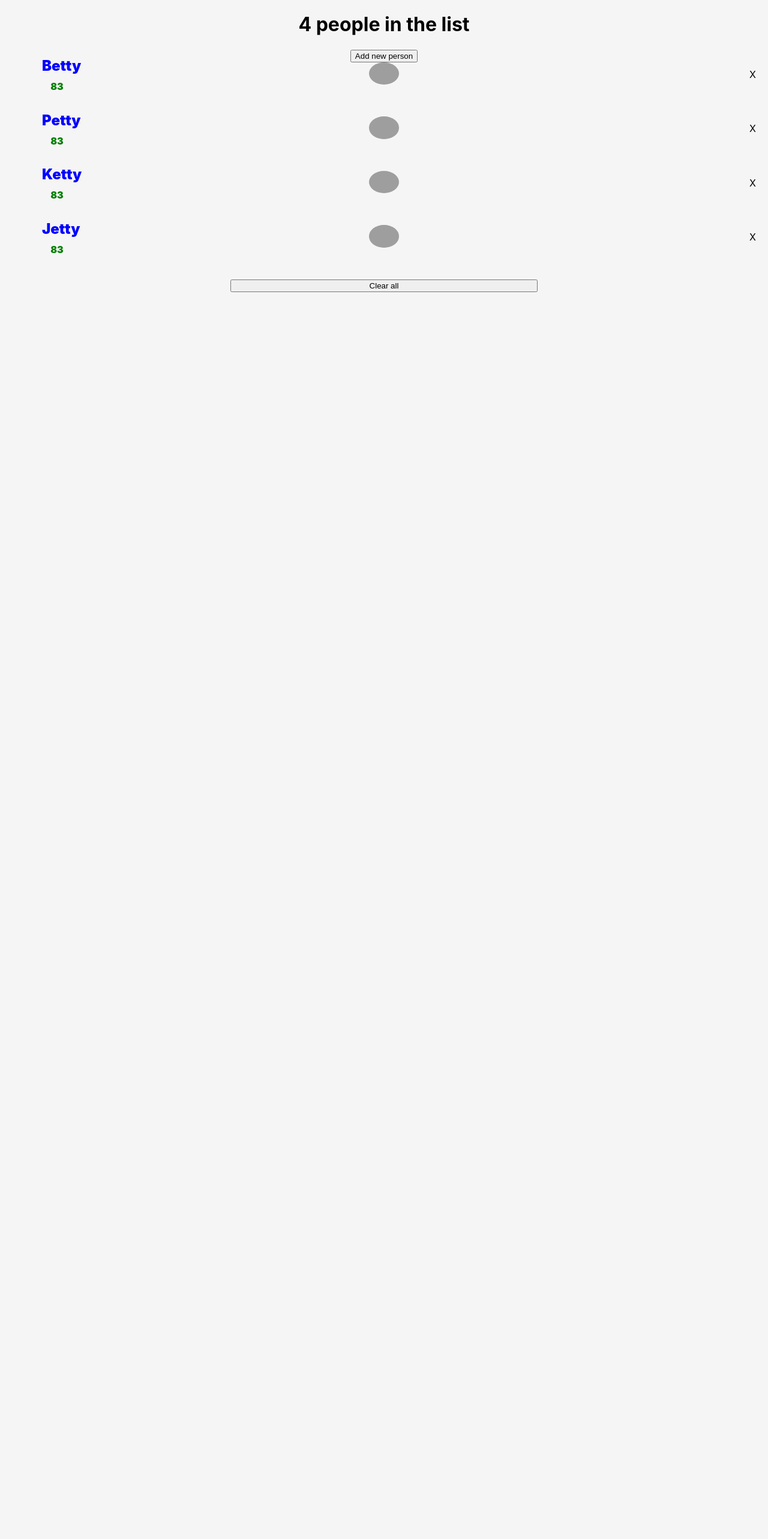
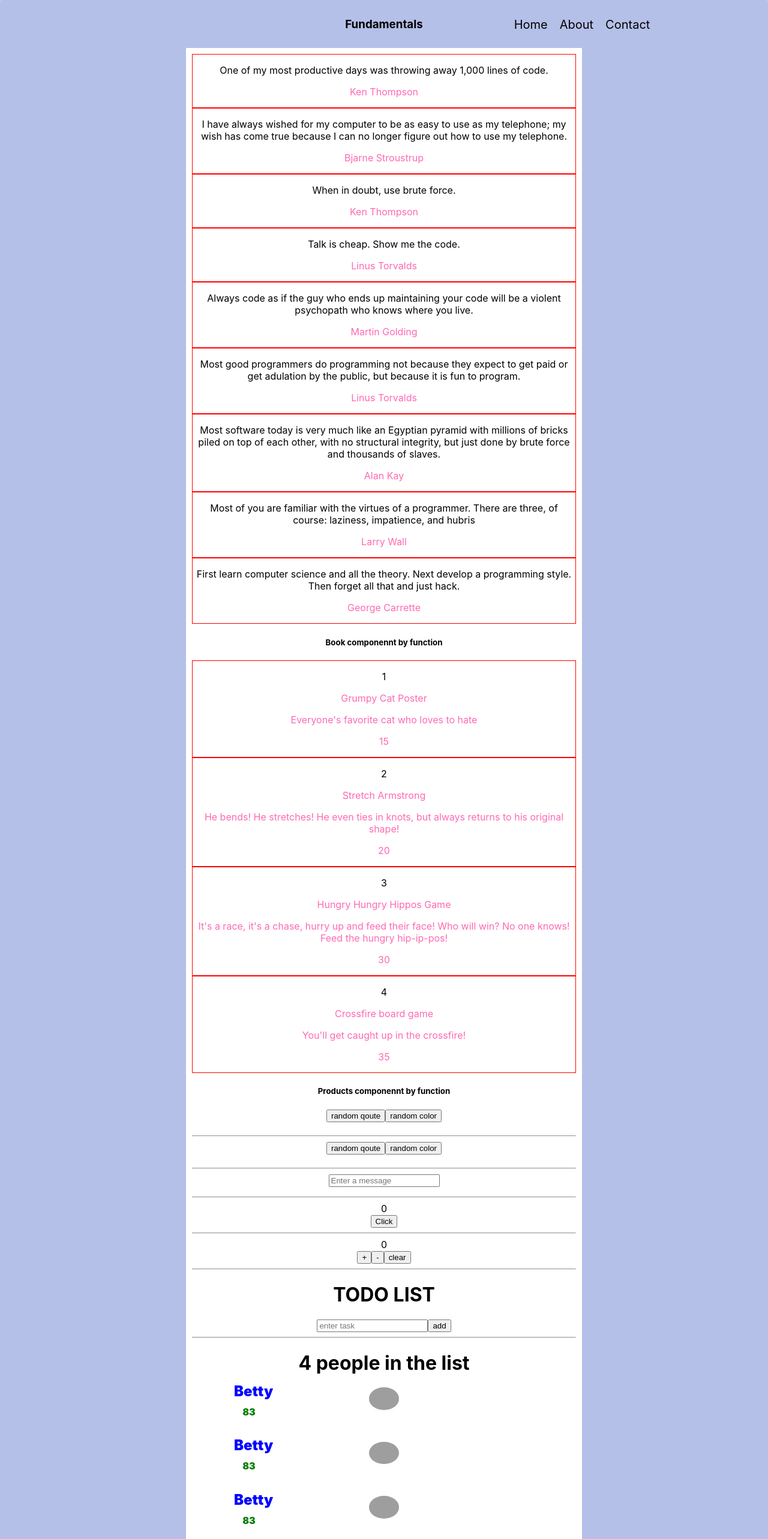
Before and after one commit to JacobTheJacobs/react_exersices, a React (Create React App) app: page / in a window 1280 px wide. Shown: the top 2566 px of the page at 60% size. Before the commit the page ends 800 px from the top, so only its background shows below. Built offline with nearby package versions, Linux system fonts and the light colour scheme; grey boxes are pictures that could not be loaded.

Commit message:
order must be made

```diff
--- a/src/App.css
+++ b/src/App.css
@@ -36,3 +36,27 @@
     transform: rotate(360deg);
   }
 }
+
+.card {
+
+  background-color: rgb(181, 192, 232);
+  border-radius: 2px;
+  box-shadow: 0 2px 2px rgba(0, 0, 0, 0.2);
+  display: flex;
+  flex-direction: column;
+  justify-content: center;
+  align-items: center;
+  width: 100%;
+
+}
+
+.card-header{
+  width: 100%;
+  padding: 10px;
+}
+
+.card-body{
+  background-color: rgb(255, 255, 255);
+  width: 50%;
+  padding: 10px;
+}
--- a/src/App.js
+++ b/src/App.js
@@ -2,22 +2,75 @@ import logo from "./logo.svg";
 import "./App.css";
 import ProductList from "./FUNDAMENTALS/lists_2";
 import StateEvent1 from "./FUNDAMENTALS/state_and_events_1";
+import StateEvent2 from "./FUNDAMENTALS/state_and_events_2";
 import StateEvent3 from "./FUNDAMENTALS/state_and_events_3";
 import StateEvent4 from "./FUNDAMENTALS/state_and_events_4";
+import StateEvent5 from "./FUNDAMENTALS/state_and_events_5";
 import StateEvent6 from "./FUNDAMENTALS/state_and_events_6";
+import StateEvent7 from "./FUNDAMENTALS/state_and_events_7";
 import StateEvent8 from "./FUNDAMENTALS/state_and_events_8";
 import ConditionRender1 from "./FUNDAMENTALS/conditional_render_1";
+import ConditionRender2 from "./FUNDAMENTALS/conditional_render_2";
 import ConditionRender3 from "./FUNDAMENTALS/conditional_render_3";
 import LifeCycle1 from "./FUNDAMENTALS/lifecycleMethods_1";
 import LifeCycle2 from "./FUNDAMENTALS/lifecycleMethods_2";
 import LifeCycle3 from "./FUNDAMENTALS/lifecycleMethods_3";
 import Forms1 from "./FUNDAMENTALS/forms_1";
 import Forms2 from "./FUNDAMENTALS/forms_2";
+import QouteList from "./FUNDAMENTALS/lists_1";
 
 function App() {
     return (
         <div className="App">
-            <Forms2 />
+            {/**card component */}
+
+            <div className="card">
+                <div className="card-header">
+                    <h3>Fundamentals</h3>
+                </div>
+                <div className="card-body">
+                    <div className="row">
+                        <div className="col-md-6">
+                            <QouteList />
+                            <ProductList />
+                        </div>
+                        <div className="col-md-6">
+                            <StateEvent1 />
+                            <hr />
+                            <StateEvent2 />
+                            <hr />
+                            <StateEvent3 />
+                            <hr />
+                            <StateEvent4 />
+                            <hr />
+                            <StateEvent5 />
+                            <hr />
+                            <StateEvent6 />
+                            <hr />
+                            <StateEvent7 />
+                            <hr />
+                            <StateEvent8 />
+                            <hr />
+                            <ConditionRender1 />
+                            <hr />
+                            <ConditionRender2 />
+                            <hr />
+                            <ConditionRender3 />
+                            <hr />
+                            <LifeCycle1 />
+                            <hr />
+                            <LifeCycle2 />
+                            <hr />
+                            <LifeCycle3 />
+                            <hr />
+                            <Forms1 />
+                            <hr />
+                            <Forms2 />
+                            <hr />
+                        </div>
+                    </div>
+                </div>
+            </div>
         </div>
     );
 }
--- a/src/FUNDAMENTALS/child_comp_2.js
+++ b/src/FUNDAMENTALS/child_comp_2.js
@@ -46,7 +46,7 @@ var grids = {
     },
 };
 
-export default function Books() {
+export default function ChildComp2() {
     return (
         <div style={grids.parentGrid}>
             <div style={stylingObject.header && grids.grid1}>
--- a/src/FUNDAMENTALS/child_comp_3.js
+++ b/src/FUNDAMENTALS/child_comp_3.js
@@ -46,7 +46,7 @@ var grids = {
     },
 };
 
-export default function Books() {
+export default function ChildComp3() {
     return (
         <div style={grids.parentGrid}>
             <div style={stylingObject.header && grids.grid1}>
--- a/src/FUNDAMENTALS/conditional_render_3.js
+++ b/src/FUNDAMENTALS/conditional_render_3.js
@@ -99,8 +99,7 @@ export default function ConditionRender3() {
                     <div
                         id={c.uuid}
                         style={{
-                            position: "absolute",
-                            right: 20,
+                            marginLeft: "19rem",
                             marginTop: "10px",
                             cursor: "pointer",
                         }}
--- a/src/FUNDAMENTALS/forms_2.js
+++ b/src/FUNDAMENTALS/forms_2.js
@@ -1,9 +1,6 @@
 import * as React from "react";
 import { useState, useEffect } from "react";
 import "./styles.css";
-
-//now add also add button. By clicking the button, popup will be displayed for adding a new person.
-//Make the list sorted.
 
 const Modal = ({ handleClose, show, children, addNew, addContact }) => {
     const [name, setName] = useState("");
@@ -29,14 +26,17 @@ const Modal = ({ handleClose, show, children, addNew, addContact }) => {
             <section className="modal-main">
                 {addNew ? (
                     <>
+                        Name:
                         <input
                             name="name"
                             onChange={(e) => setName(e.target.value)}
                         />
+                        Age:
                         <input
                             name="age"
                             onChange={(e) => setAge(e.target.value)}
                         />
+                        Image:
                         <input
                             name="image"
                             onChange={(e) => setImage(e.target.value)}
@@ -147,8 +147,7 @@ export default function Forms2() {
                     <div
                         id={c.uuid}
                         style={{
-                            position: "absolute",
-                            right: 20,
+                            marginLeft: "19rem",
                             marginTop: "10px",
                             cursor: "pointer",
                         }}
--- a/src/FUNDAMENTALS/state_and_events_8.js
+++ b/src/FUNDAMENTALS/state_and_events_8.js
@@ -54,8 +54,7 @@ export default function StateEvent8() {
                     <div
                         id={c.uuid}
                         style={{
-                            position: "absolute",
-                            right: 20,
+                            marginLeft: "19rem",
                             marginTop: "10px",
                             cursor: "pointer",
                         }}
```
